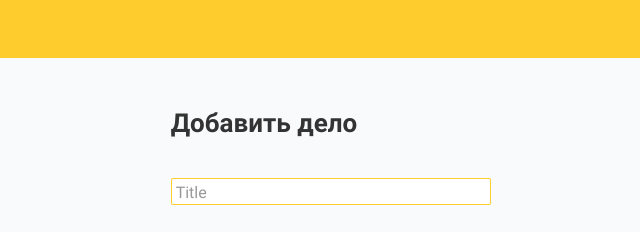
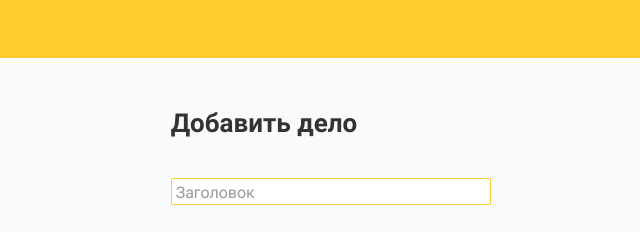
Before and after one commit to jdernt/task-list, a website: page index.html in a window 1280 px wide. Shown: the top 232 px of the page, 640-1280 px from the left. Drawn offline with Linux system fonts and the light colour scheme.

Commit message:
label change

```diff
--- a/index.html
+++ b/index.html
@@ -51,7 +51,7 @@
         <form class="create__form" onsubmit="return false;">
           <div class="create__container">
             <input type="text" id="input" class="create__input" required>
-            <label for="input" class="create__label">Title</label>
+            <label for="input" class="create__label">Заголовок</label>
           </div>
           <div class="create__container">
             <textarea id="textarea" class="create__textarea" rows="10"></textarea>
```
